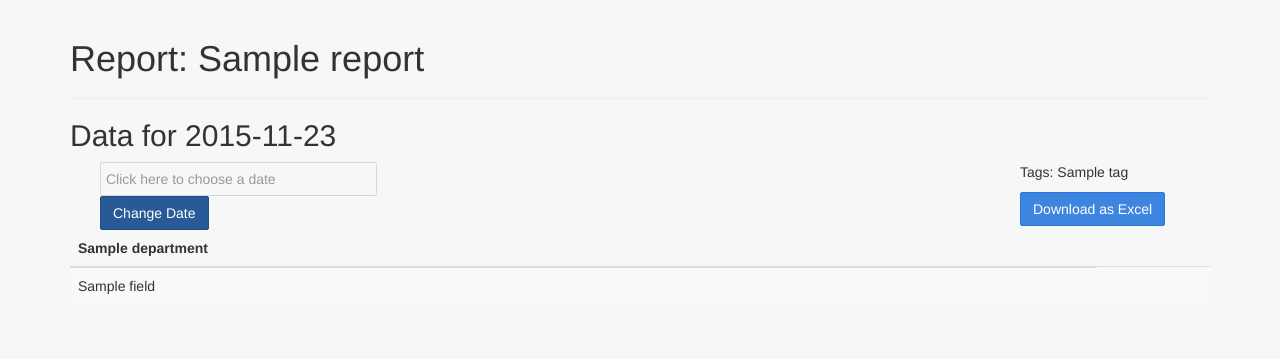
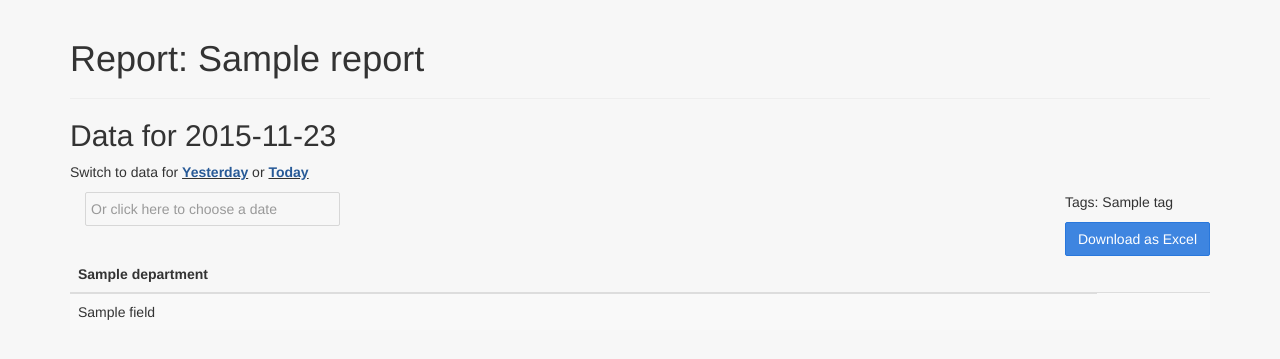
Before and after one commit to gorel/dli-reports, a Flask app: page /reports/view/1 in a window 1280 px wide. Shown: the part 51-410 px from the top of the page. Run offline with Flask 2, Linux system fonts and the light colour scheme; a user stored in the database is signed in; tables that the repository leaves empty hold one stand-in row (values such as "Sample post"); parts of the project's set-up code (start-up, migrations or seed data) failed here and were passed over; some libraries are stand-ins or nearby versions.

Commit message:
Enhancements #135 and #149

```diff
--- a/dli_app/mod_reports/controllers.py
+++ b/dli_app/mod_reports/controllers.py
@@ -5,6 +5,7 @@ This file is responsible for loading all site pages under /reports.
 """
 
 from datetime import datetime
+from datetime import timedelta
 
 from flask import (
     Blueprint,
@@ -156,7 +157,10 @@ def create_report():
 
 @mod_reports.route('/<int:report_id>/data', methods=['GET', 'POST'])
 @mod_reports.route('/<int:report_id>/data/', methods=['GET', 'POST'])
+@mod_reports.route('/<int:report_id>/data/<ds>', methods=['GET', 'POST'])
+@mod_reports.route('/<int:report_id>/data/<ds>/', methods=['GET', 'POST'])
 @mod_reports.route('/<int:report_id>/data/<ds>/<int:dept_id>', methods=['GET', 'POST'])
+@mod_reports.route('/<int:report_id>/data/<ds>/<int:dept_id>/', methods=['GET', 'POST'])
 @login_required
 def submit_report_data(report_id, ds=None, dept_id=None):
     """Submit new report data
@@ -166,8 +170,10 @@ def submit_report_data(report_id, ds=None, dept_id=None):
     Otherwise, render the template to show the user the report data submission
     form.
     """
-    if not ds:
+    if not ds or ds == 'today':
         ds = datetime.now().strftime('%Y-%m-%d')
+    elif ds == 'yesterday':
+        ds = (datetime.now() - timedelta(days=1)).strftime('%Y-%m-%d')
 
     # Check to see if the user picked a different day or department
     change_form = ChangeDateAndDepartmentForm()
@@ -184,11 +190,11 @@ def submit_report_data(report_id, ds=None, dept_id=None):
     report = Report.query.get(report_id)
 
     # We must generate the dynamic form before loading it
-    if dept_id is None:
+    if not dept_id:
         dept_id = current_user.department.id
 
     department = Department.query.get(dept_id)
-    if department is None:
+    if not department:
         flash(
             "No department with that ID found.",
             "alert-warning",
--- a/dli_app/templates/reports/view.html
+++ b/dli_app/templates/reports/view.html
@@ -5,19 +5,22 @@
   </div>
 
   <h2>Data for {{ ds }}</h2>
-  <div class="col-md-10">
-    <form method="POST" action="" url_for('reports.view_report') }} class="form-horizontal">
+
+  <p>
+  Switch to data for <u><b><a href="{{ url_for('reports.submit_report_data', report_id=report.id, ds='yesterday') }}">Yesterday</a></b></u> or <u><b><a href="{{ url_for('reports.submit_report_data', report_id=report.id) }}">Today</a></b></u>
+  </p>
+
+  <div class="col-md-3">
+    <form id="form" method="POST" action="" url_for('reports.view_report') }} class="form-horizontal">
       {{ form.csrf_token }}
-      <div class="col-sm-4">
-        {{ form.date(class='form-control normal datepicker', type='text', placeholder='Click here to choose a date') }}
-        <button type="submit" class="btn btn-primary">Change Date</button>
-      </div>
+      {{ form.date(class='form-control normal datepicker', type='text', placeholder='Or click here to choose a date') }}
     </form>
   </div>
 
-  <p>Tags: {{ report.tagnames|join(', ') }}</p>
-
-  <a href="{{ url_for('reports.download_report', report_id=report.id) }}" class="btn btn-info">Download as Excel</a>
+  <div class="pull-right">
+    <p>Tags: {{ report.tagnames|join(', ') }}</p>
+    <a href="{{ url_for('reports.download_report', report_id=report.id) }}" class="btn btn-info">Download as Excel</a>
+  </div>
 
   {% for department in dept_data %}
     <table class="table table-striped">
@@ -37,4 +40,15 @@
       </tbody>
     </table>
   {% endfor %}
+
+  <script>
+    $('#date').datepicker({
+      format: "yyyy-mm-dd",
+      maxDate: "+0d"
+    }).change(function(ev) {
+      $('#form').submit();
+    }).on('changeDate', function(ev) {
+      $('#form').submit();
+    });
+  </script>
 {% endblock %}
```
Also changed, not shown: dli_app/templates/reports/submit_data.html (+19 -3 lines).
